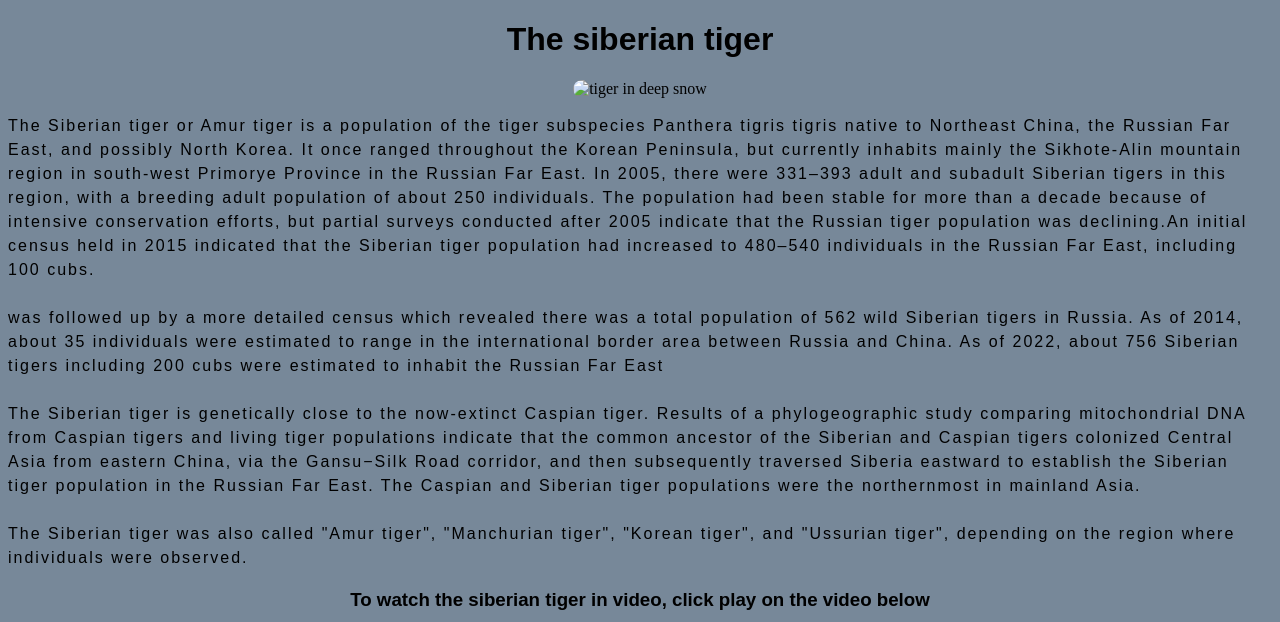
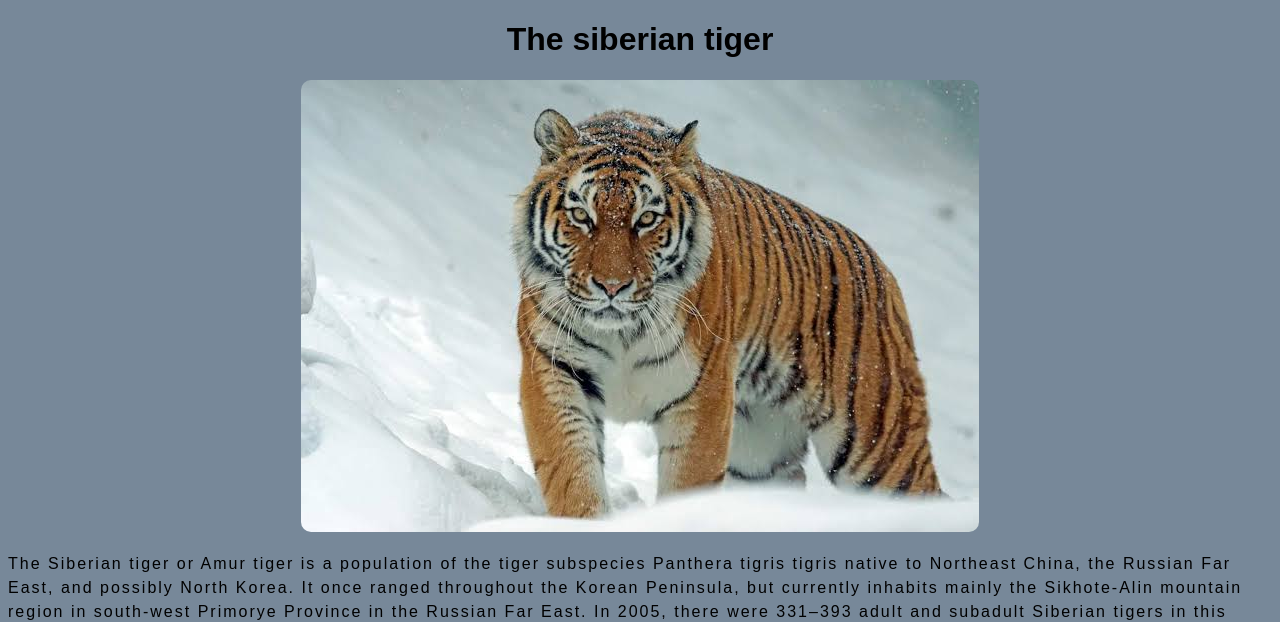
Before and after one commit to elm042025/My-first-webpage, a plain HTML site: page index.html in a window 1280 px wide. Shown: the top 622 px of the page. Drawn offline with Linux system fonts and the light colour scheme; the site is published under a folder, as on GitHub Pages, so addresses that start at the root find nothing.

Commit message:
added"." for image srs

```diff
--- a/index.html
+++ b/index.html
@@ -14,7 +14,7 @@
 
 <center><h1>The siberian tiger</h1></center>
 
-<center><img src="/Images/Siberian tiger image.jpg" alt="tiger in deep snow"></center>
+<center><img src="./Images/Siberian tiger image.jpg" alt="tiger in deep snow"></center>
 
 <P>
     The Siberian tiger or Amur tiger is a population of the tiger subspecies Panthera tigris tigris native to Northeast
```
